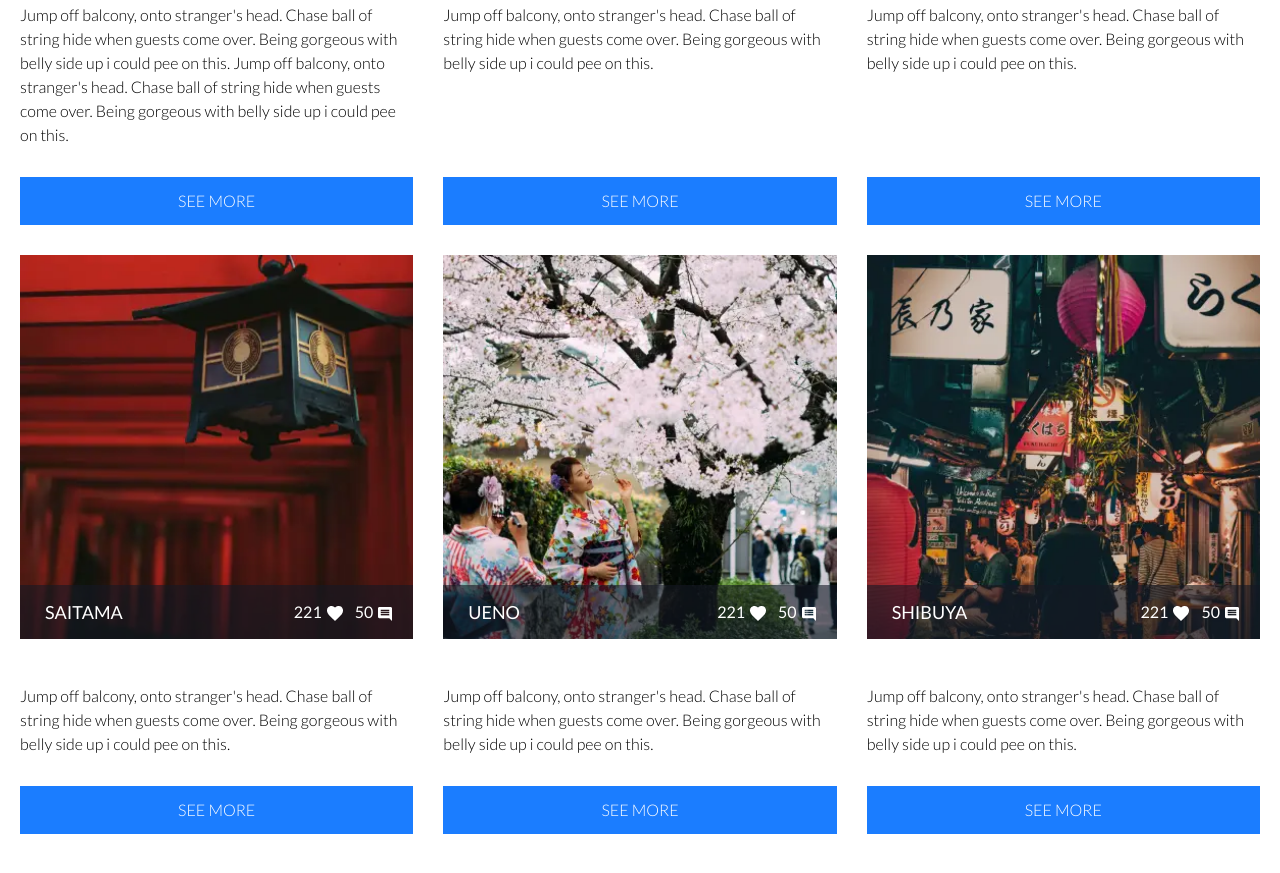
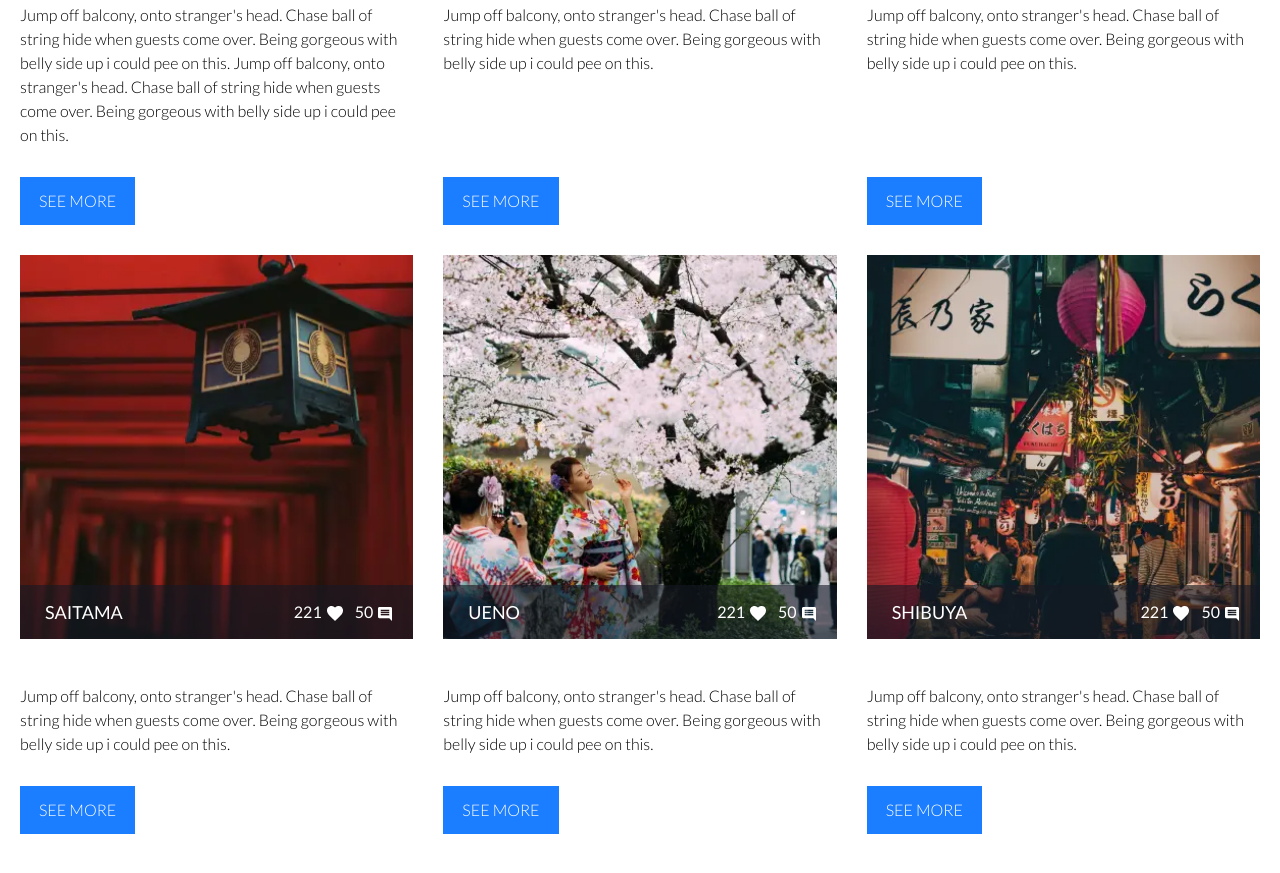
Before and after one commit to 2rist-by/Odigo, a plain HTML site: page index.html in a window 1280 px wide. Shown: the part 3358-4231 px from the top of the page. Drawn offline with nearby package versions, Linux system fonts and the light colour scheme; files whose address does not match are found by name.

Commit message:
Update index.html

```diff
--- a/index.html
+++ b/index.html
@@ -211,7 +211,7 @@
 							of string hide when guests come over. Being
 							gorgeous with belly side up i could pee on this.
 						</div>
-						<a href="#" class="locations__link button">SEE MORE</a>
+						<div><a href="#" class="locations__link button">SEE MORE</a></div>
 					</div>
 					<div class="locations__card">
 						<a href="#">
@@ -232,7 +232,7 @@
 							Jump off balcony, onto stranger's head. Chase ball of string hide when guests come over. Being
 							gorgeous with belly side up i could pee on this.
 						</div>
-						<a href="#" class="locations__link button">SEE MORE</a>
+						<div><a href="#" class="locations__link button">SEE MORE</a></div>
 					</div>
 					<div class="locations__card">
 						<a href="#">
@@ -253,7 +253,7 @@
 							Jump off balcony, onto stranger's head. Chase ball of string hide when guests come over. Being
 							gorgeous with belly side up i could pee on this.
 						</div>
-						<a href="#" class="locations__link button">SEE MORE</a>
+						<div><a href="#" class="locations__link button">SEE MORE</a></div>
 					</div>
 					<div class="locations__card">
 						<a href="#">
@@ -274,7 +274,7 @@
 							Jump off balcony, onto stranger's head. Chase ball of string hide when guests come over. Being
 							gorgeous with belly side up i could pee on this.
 						</div>
-						<a href="#" class="locations__link button">SEE MORE</a>
+						<div><a href="#" class="locations__link button">SEE MORE</a></div>
 					</div>
 					<div class="locations__card">
 						<a href="#">
@@ -295,7 +295,7 @@
 							Jump off balcony, onto stranger's head. Chase ball of string hide when guests come over. Being
 							gorgeous with belly side up i could pee on this.
 						</div>
-						<a href="#" class="locations__link button">SEE MORE</a>
+						<div><a href="#" class="locations__link button">SEE MORE</a></div>
 					</div>
 					<div class="locations__card">
 						<a href="#">
@@ -316,7 +316,7 @@
 							Jump off balcony, onto stranger's head. Chase ball of string hide when guests come over. Being
 							gorgeous with belly side up i could pee on this.
 						</div>
-						<a href="#" class="locations__link button">SEE MORE</a>
+						<div><a href="#" class="locations__link button">SEE MORE</a></div>
 					</div>
 				</div>
 			</div>
```
